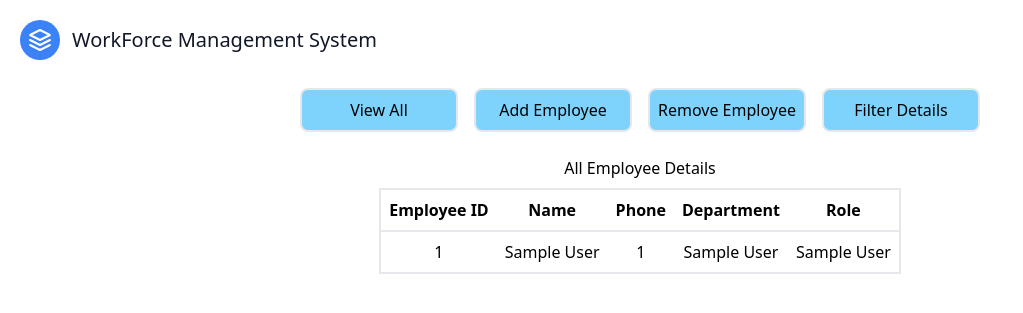
After one commit to nasif-raihan/django-projects, a Django app: page /all in a window 1280 px wide. The commit adds this page. Shown: the top 313 px of the page, without its empty margins (0-1023 px from the left). Run offline with Django 4.2, Linux system fonts and the light colour scheme; tables that the repository leaves empty hold one stand-in row (values such as "Sample post"); some libraries are stand-ins or nearby versions.

Commit message:
add all employee functionality

```diff
--- a/workforce_management/employee/admin.py
+++ b/workforce_management/employee/admin.py
@@ -14,4 +14,4 @@ class RoleAdmin(admin.ModelAdmin):
 
 @admin.register(Employee)
 class EmployeeAdmin(admin.ModelAdmin):
-    list_display = ("first_name", "last_name", "phone")
+    list_display = ("employee_id", "first_name", "last_name", "phone")
--- a/workforce_management/employee/models.py
+++ b/workforce_management/employee/models.py
@@ -17,6 +17,7 @@ class Role(models.Model):
 
 
 class Employee(models.Model):
+    employee_id = models.IntegerField(primary_key=True)
     first_name = models.CharField(max_length=100, null=False)
     last_name = models.CharField(max_length=100)
     department = models.ForeignKey(Department, on_delete=models.CASCADE)
--- a/workforce_management/employee/urls.py
+++ b/workforce_management/employee/urls.py
@@ -1,5 +1,17 @@
 from django.urls import path
 
-from employee.views import base
+from employee.views import (
+    base,
+    all_employee,
+    add_employee,
+    remove_employee,
+    filter_employee,
+)
 
-urlpatterns = [path("", base, name="base")]
+urlpatterns = [
+    path("", base, name="base"),
+    path("all", all_employee, name="all"),
+    path("add", add_employee, name="add"),
+    path("remove", remove_employee, name="remove"),
+    path("filter", filter_employee, name="filter"),
+]
--- a/workforce_management/employee/views.py
+++ b/workforce_management/employee/views.py
@@ -1,5 +1,28 @@
 from django.shortcuts import render
+
+from .models import Employee
 
 
 def base(request):
-    return render(request, "employee/base.html")
+    return render(request, "employee/base.html", context={"title": "Home"})
+
+
+def all_employee(request):
+    employees = Employee.objects.all()
+    return render(
+        request,
+        "employee/all_employee.html",
+        context={"title": "All Employees", "employees": employees},
+    )
+
+
+def add_employee(request):
+    return render(request, "employee/add_employee.html")
+
+
+def remove_employee(request):
+    return render(request, "employee/remove_employee.html")
+
+
+def filter_employee(request):
+    return render(request, "employee/filter_employee.html")
--- /dev/null
+++ b/workforce_management/templates/employee/add_employee.html
@@ -0,0 +1,5 @@
+{% extends 'employee/base.html' %}
+
+{% block content %}
+<h4>add</h4>
+{% endblock content %}
--- /dev/null
+++ b/workforce_management/templates/employee/all_employee.html
@@ -0,0 +1,33 @@
+{% extends 'employee/base.html' %}
+
+{% block content %}
+<div class="grid grid-cols-1">
+    <div class="flex justify-center mt-4">
+        <h4 class="justify">All Employee Details</h4>
+    </div>
+    <div class="flex justify-center">
+        <table class="table-auto m-2 border-2">
+          <thead>
+            <tr>
+              <th class="p-2 text-center">Employee ID</th>
+              <th class="p-2 text-center">Name</th>
+              <th class="p-2 text-center">Phone</th>
+              <th class="p-2 text-center">Department</th>
+              <th class="p-2 text-center">Role</th>
+            </tr>
+          </thead>
+          <tbody>
+          {% for employee in employees %}
+            <tr class="border-2">
+              <td class="p-2 text-center">{{employee.employee_id}}</td>
+              <td class="p-2 text-center">{{employee.first_name}} {{employee.last_name}}</td>
+              <td class="p-2 text-center">{{employee.phone}}</td>
+              <td class="p-2 text-center">{{employee.department}}</td>
+              <td class="p-2 text-center">{{employee.role}}</td>
+            </tr>
+          {% endfor %}
+          </tbody>
+        </table>
+    </div>
+</div>
+{% endblock content %}
--- a/workforce_management/templates/employee/base.html
+++ b/workforce_management/templates/employee/base.html
@@ -1,10 +1,35 @@
-<!DOCTYPE html>
-<html lang="en">
+<!doctype html>
+{% load static %}
+
+<html xmlns="http://www.w3.org/1999/html">
 <head>
-    <meta charset="UTF-8">
-    <title>WorkForce</title>
+  <meta charset="UTF-8">
+  <meta name="viewport" content="width=device-width, initial-scale=1.0">
+  <title>{{title}}</title>
+  <script src="https://cdn.tailwindcss.com"></script>
 </head>
 <body>
-<h4>Hello, Ppl</h4>
+  <header class="text-gray-600 body-font">
+    <div class="container mx-auto flex flex-wrap p-5 flex-col md:flex-row items-center">
+      <a class="flex title-font font-medium items-center text-gray-900 mb-4 md:mb-0">
+        <svg xmlns="http://www.w3.org/2000/svg" fill="none" stroke="currentColor" stroke-linecap="round" stroke-linejoin="round" stroke-width="2" class="w-10 h-10 text-white p-2 bg-blue-500 rounded-full" viewBox="0 0 24 24" data-darkreader-inline-stroke="" style="--darkreader-inline-stroke: currentColor;">
+          <path d="M12 2L2 7l10 5 10-5-10-5zM2 17l10 5 10-5M2 12l10 5 10-5"></path>
+        </svg>
+        <span class="ml-3 text-xl">WorkForce Management System</span>
+      </a>
+    </div>
+  </header>
+
+  <div class="flex justify-center">
+      <div class="grid m-2 grid-cols-4 gap-4">
+        <a href="{% url 'all' %}" class="p-2 text-center border-2 rounded-lg bg-sky-300 hover:bg-blue-300">View All</a>
+        <a href="{% url 'add' %}" class="p-2 text-center border-2 rounded-lg bg-sky-300 hover:bg-blue-300">Add Employee</a>
+        <a href="{% url 'remove' %}" class="p-2 text-center border-2 rounded-lg bg-sky-300 hover:bg-blue-300">Remove Employee</a>
+        <a href="{% url 'filter' %}" class="p-2 text-center border-2 rounded-lg bg-sky-300 hover:bg-blue-300">Filter Details</a>
+    </div>
+  </div>
+
+  {% block content %}
+  {% endblock content %}
 </body>
 </html>
--- /dev/null
+++ b/workforce_management/templates/employee/filter_employee.html
@@ -0,0 +1,5 @@
+{% extends 'employee/base.html' %}
+
+{% block content %}
+<h4>filter</h4>
+{% endblock content %}
--- /dev/null
+++ b/workforce_management/templates/employee/remove_employee.html
@@ -0,0 +1,5 @@
+{% extends 'employee/base.html' %}
+
+{% block content %}
+<h4>remove</h4>
+{% endblock content %}
```
Also changed, not shown: 2 other files.
